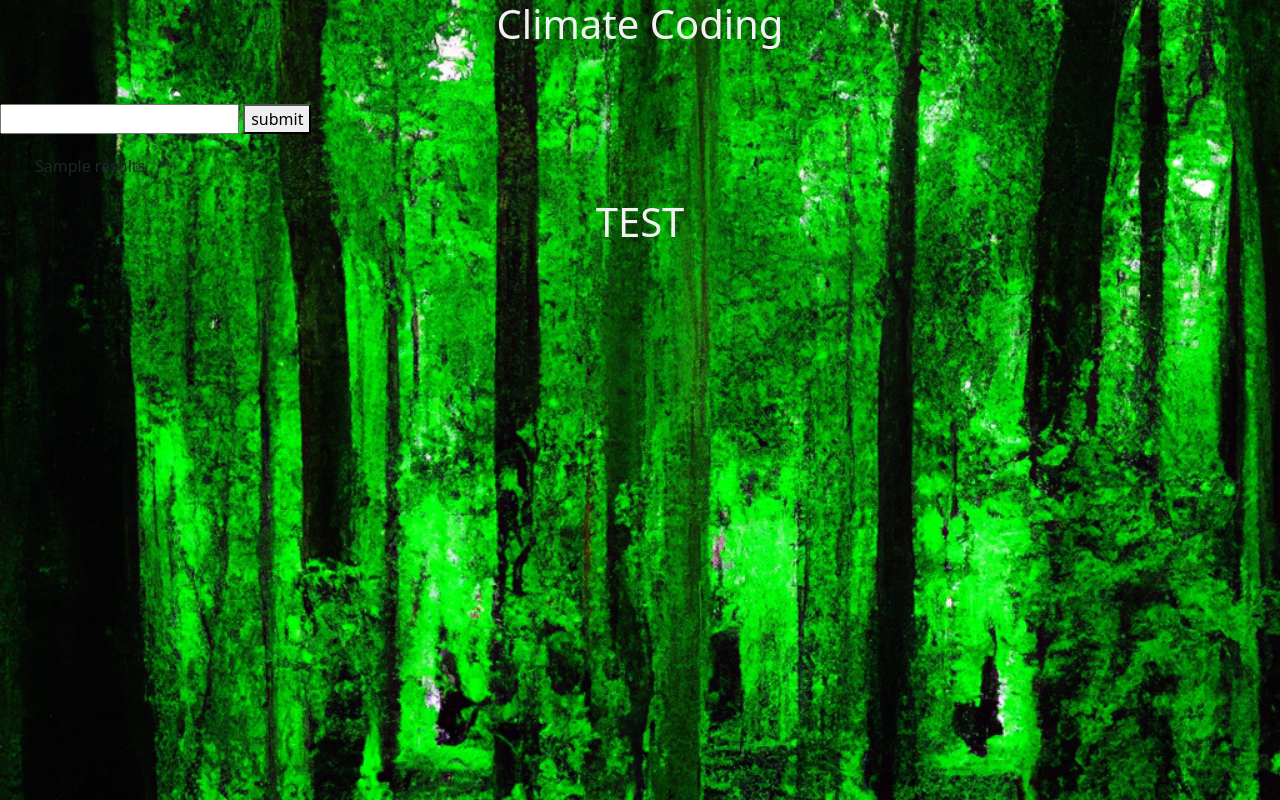
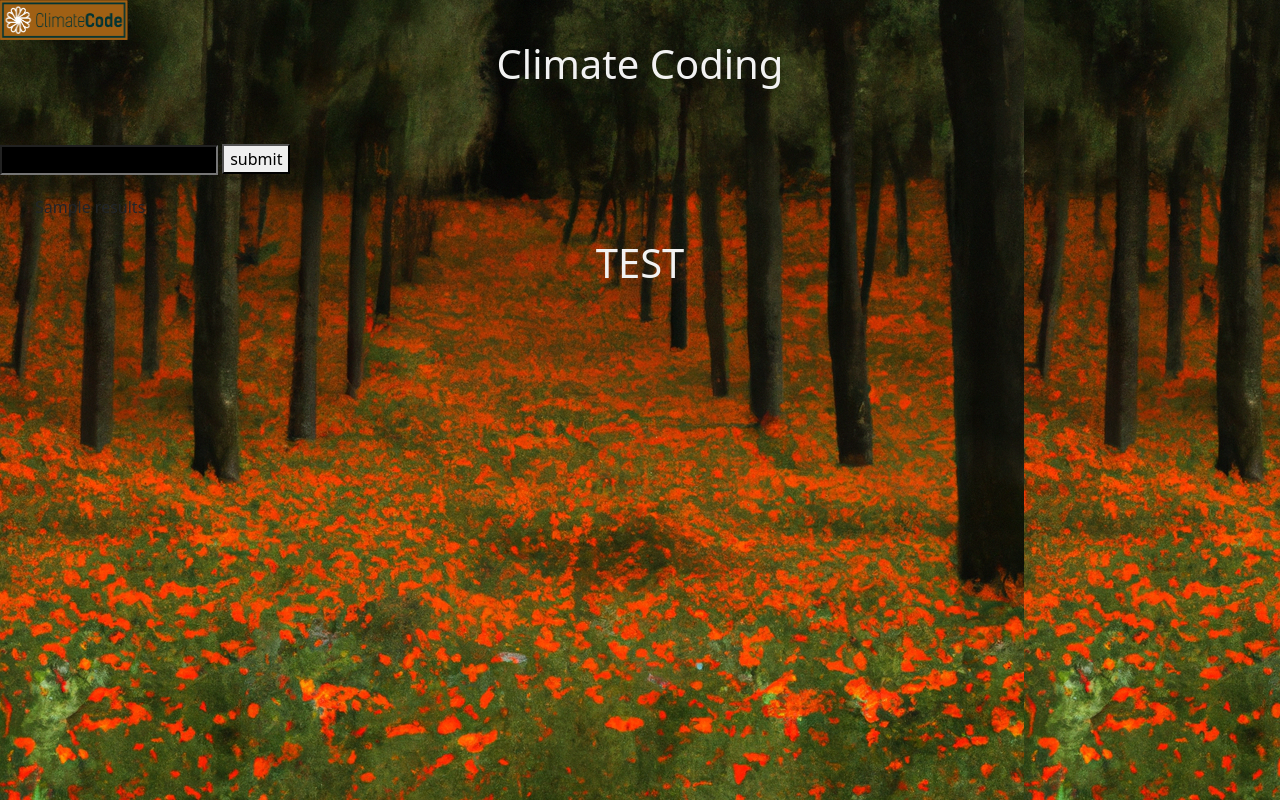
Before and after one commit to LucMc/OpenAIHackathon, a Flask app: template app/templates/results.html in a window 1280 px wide. Run offline with Flask 2, Linux system fonts and the light colour scheme; the template is opened without the code that fills it: most values are stand-ins (such as "Sample title", 1, 10 or a date in 2020); some libraries are stand-ins or nearby versions.

Commit message:
updated input field style

```diff
--- a/app/static/style.css
+++ b/app/static/style.css
@@ -11,6 +11,12 @@ html, body {
   border-radius: 15px !important;
   margin: auto 15px;
   padding: 20px;
+}
+
+#prompt {
+  background-color: black;
+  color: white;
+  font-family: var(--bs-font-monospace);
 }
 
 table
--- a/app/templates/base.html
+++ b/app/templates/base.html
@@ -2,7 +2,7 @@
 
 <head>
 	<title> Climate Coding </title>
-	<link rel="stylesheet" href='/static/style.css?q={{ range(1, 151) | random }}'></link>
+	<link rel="stylesheet" href='/static/style.css'></link>
     <script src='/static/scripts.js'></script>
     <script src="https://cdn.jsdelivr.net/gh/google/code-prettify@master/loader/run_prettify.js"></script>
 	<link href="https://cdn.jsdelivr.net/npm/bootstrap@5.1.3/dist/css/bootstrap.min.css" rel="stylesheet" integrity="sha384-1BmE4kWBq78iYhFldvKuhfTAU6auU8tT94WrHftjDbrCEXSU1oBoqyl2QvZ6jIW3" crossorigin="anonymous">
@@ -12,14 +12,16 @@
 
  <style>
  body {
-	background-image: url(/static/hero.png);
-	background-repeat: no-repeat;
-	background-size: cover;
+
+	 background-image: url(/static/forest2.png);
+	 /* background-repeat: no-repeat; */
+   background-color:#424242;
  }
 
  </style>
 
 <body>
+	<img src="/static/Logo.PNG" style="height:5%;width:10%">
 <!-- <div id="#mySidebar" class="sidebar">
   <a href="javascript:void(0)" class="closebtn" onclick="closeNav()">&times;</a>
 	<!-- Could replace with reading from a text file -->
```
Also changed, not shown: app/templates/homepage.html (+5 -4 lines), app/static/Logo.PNG (added), app/static/forest.png (added), app/static/forest2.png (added).
